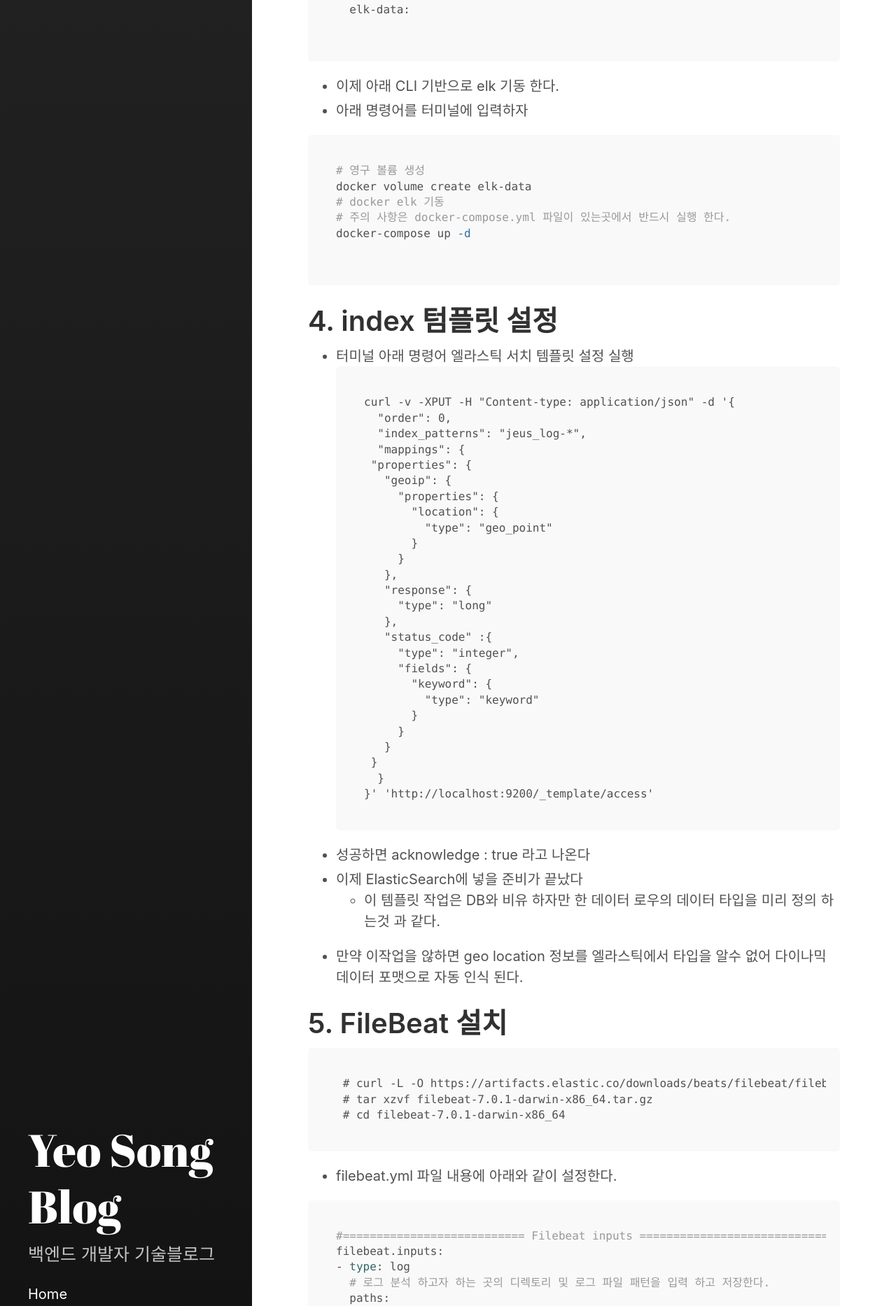
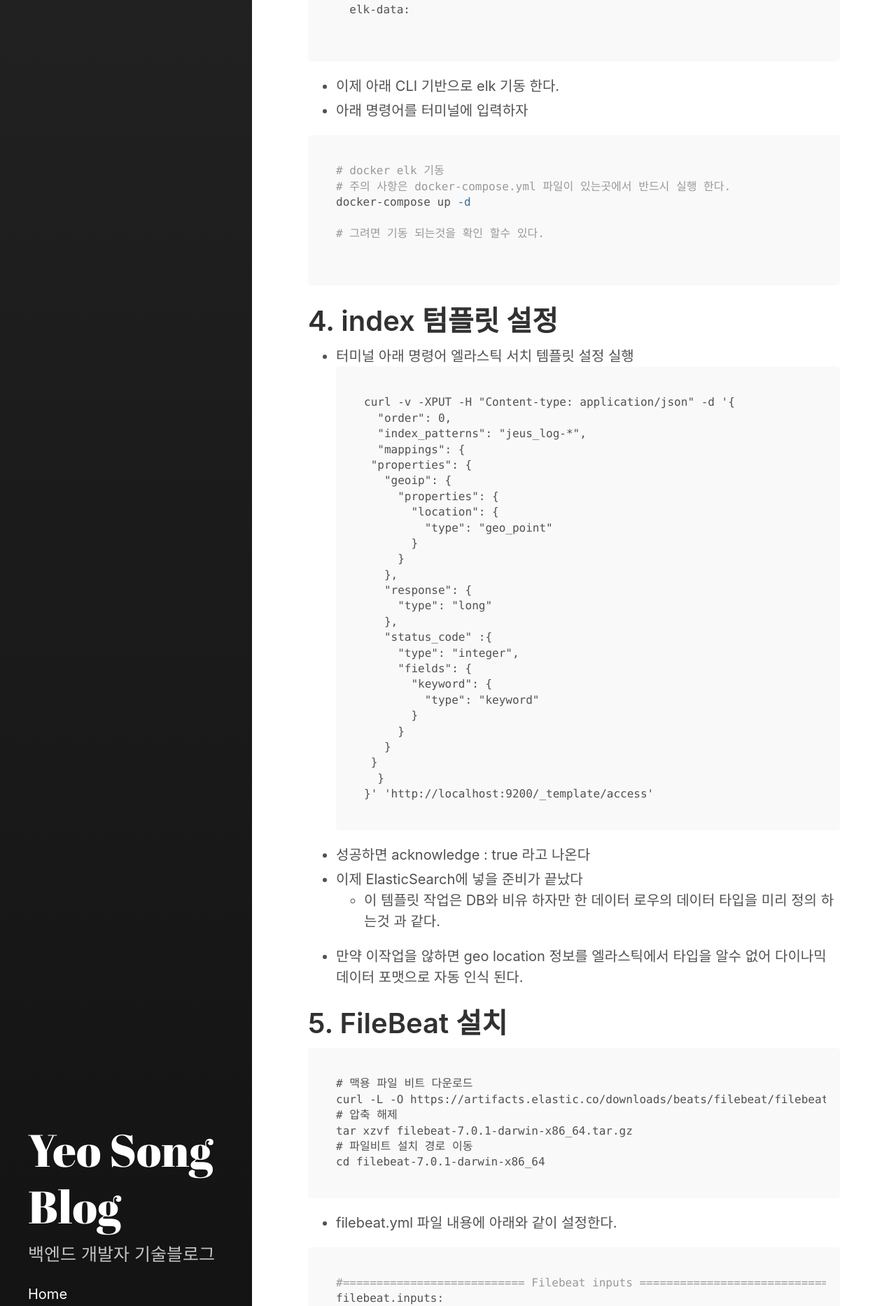
Before and after one commit to kranian/kranian.github.io, a Jekyll site: the page built from _posts/2019-05-02-Custom_Access_LogAnalysis.md, in a window 1280 px wide. Shown: the part 2400-4267 px from the top of the page at 70% size. Built offline with Jekyll 4.4.1, drawn with Linux system fonts in a browser that asks for light colours; comment, search, counter and statistics services are not loaded; some of the changed text lies outside the part shown.

Commit message:
로그 분석 기능 추가

````diff
--- a/_posts/2019-05-02-Custom_Access_LogAnalysis.md
+++ b/_posts/2019-05-02-Custom_Access_LogAnalysis.md
@@ -73,11 +73,11 @@
  - 아래 명령어를 터미널에 입력하자
 
  ```bash
-# 영구 볼륨 생성
-docker volume create elk-data
 # docker elk 기동
 # 주의 사항은 docker-compose.yml 파일이 있는곳에서 반드시 실행 한다.
 docker-compose up -d
+
+# 그려면 기동 되는것을 확인 할수 있다.
 
  ```
 # 4. index 텀플릿 설정
@@ -118,9 +118,12 @@
 
 # 5. FileBeat 설치
  ```
- # curl -L -O https://artifacts.elastic.co/downloads/beats/filebeat/filebeat-7.0.1-darwin-x86_64.tar.gz
- # tar xzvf filebeat-7.0.1-darwin-x86_64.tar.gz
- # cd filebeat-7.0.1-darwin-x86_64
+# 맥용 파일 비트 다운로드
+curl -L -O https://artifacts.elastic.co/downloads/beats/filebeat/filebeat-7.0.1-darwin-x86_64.tar.gz
+# 압축 해제
+tar xzvf filebeat-7.0.1-darwin-x86_64.tar.gz
+# 파일비트 설치 경로 이동
+cd filebeat-7.0.1-darwin-x86_64
   ```
  - filebeat.yml 파일 내용에 아래와 같이 설정한다.
 
@@ -158,11 +161,14 @@
 # 6. logStatsh 설치
 
  ```
- # curl -L -O https://artifacts.elastic.co/downloads/logstash/logstash-7.0.0.tar.gz
- # tar xzvf logstash-7.0.0.tar.gz
- # cd logstash-7.0.0
- # cd bin
+# Java 기반 logstash라 Any Platform 임 다운로드
+curl -L -O https://artifacts.elastic.co/downloads/logstash/logstash-7.0.0.tar.gz
+# 압축 해제
+tar xzvf logstash-7.0.0.tar.gz
+cd logstash-7.0.0
+cd bin
 ```
+
  - logstash 설정 파일을 아래와 같이 생성 한다.
 
 ```
@@ -226,9 +232,11 @@
 ![grok-debuger](/assets/catpure/log-grok-debuger.png)
 
 
- - 잠시 후 logstash에 JEUS 로그가 적재 되면서 Elasticksearch에 적재가 된다.
+ - 잠시 후 logstash에 JEUS 로그가 적재 되면서 Elasticsearch 에 적재가 된다.
+ - 키바나의 매니지먼트 화면에서 Elasticsearch index management 에서 jeus_log-2019.04.30 패턴이 생성되었지 확인 한다.
 
 # 7. Kibana 에서 가시화 작업 진행
+
  - 해당 부분은 Kibana 교육 영상으로 대체 한다.
  - 차트 만드는 방법은 아래 링크를 확인한다. kibana5이나 6는 차트 생성 방법이 동일하다.아래 링크를 통해 강의듣고 만들어 보아라
    - https://www.youtube.com/watch?v=xPjNtd8xUZo
````
